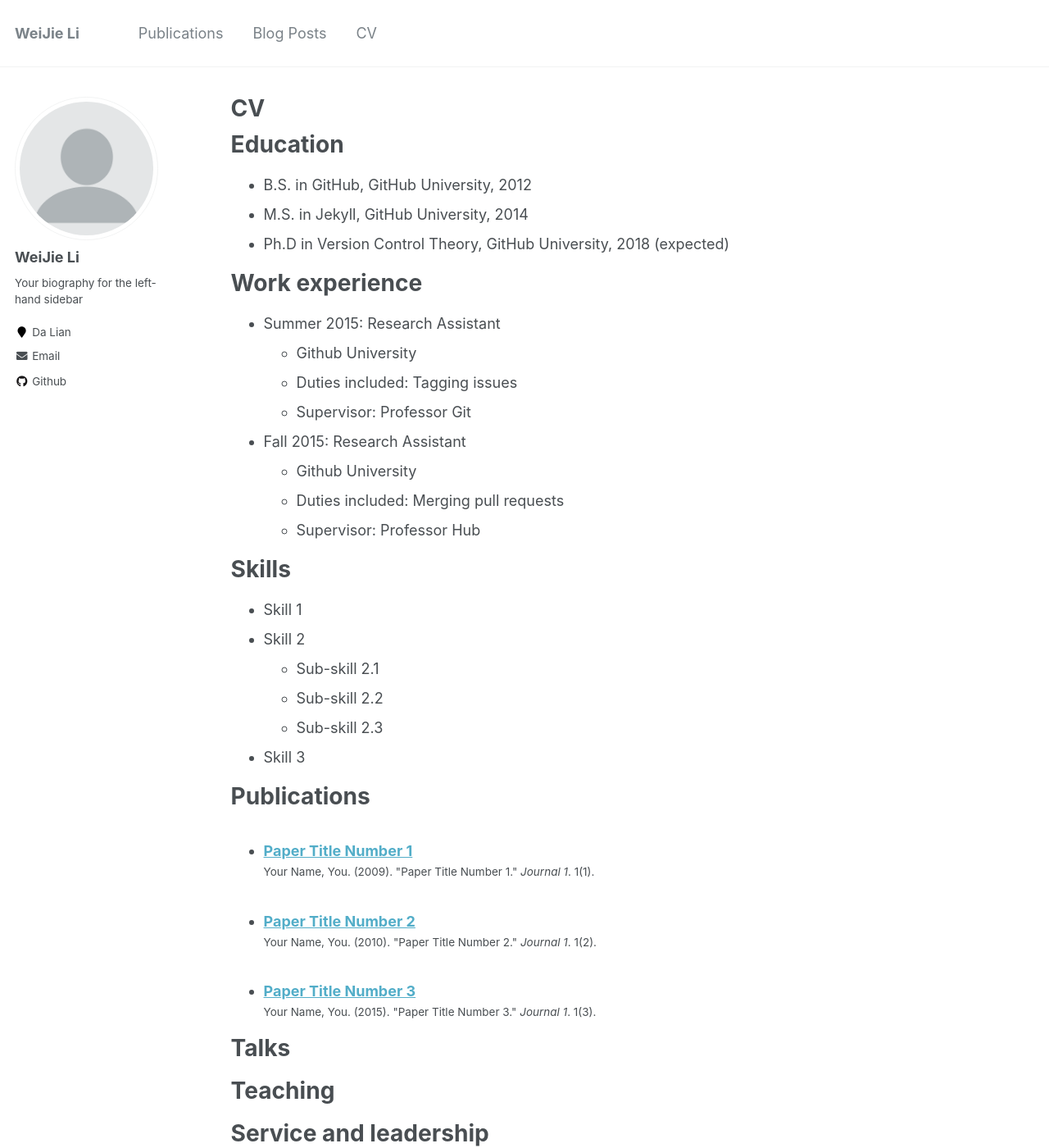
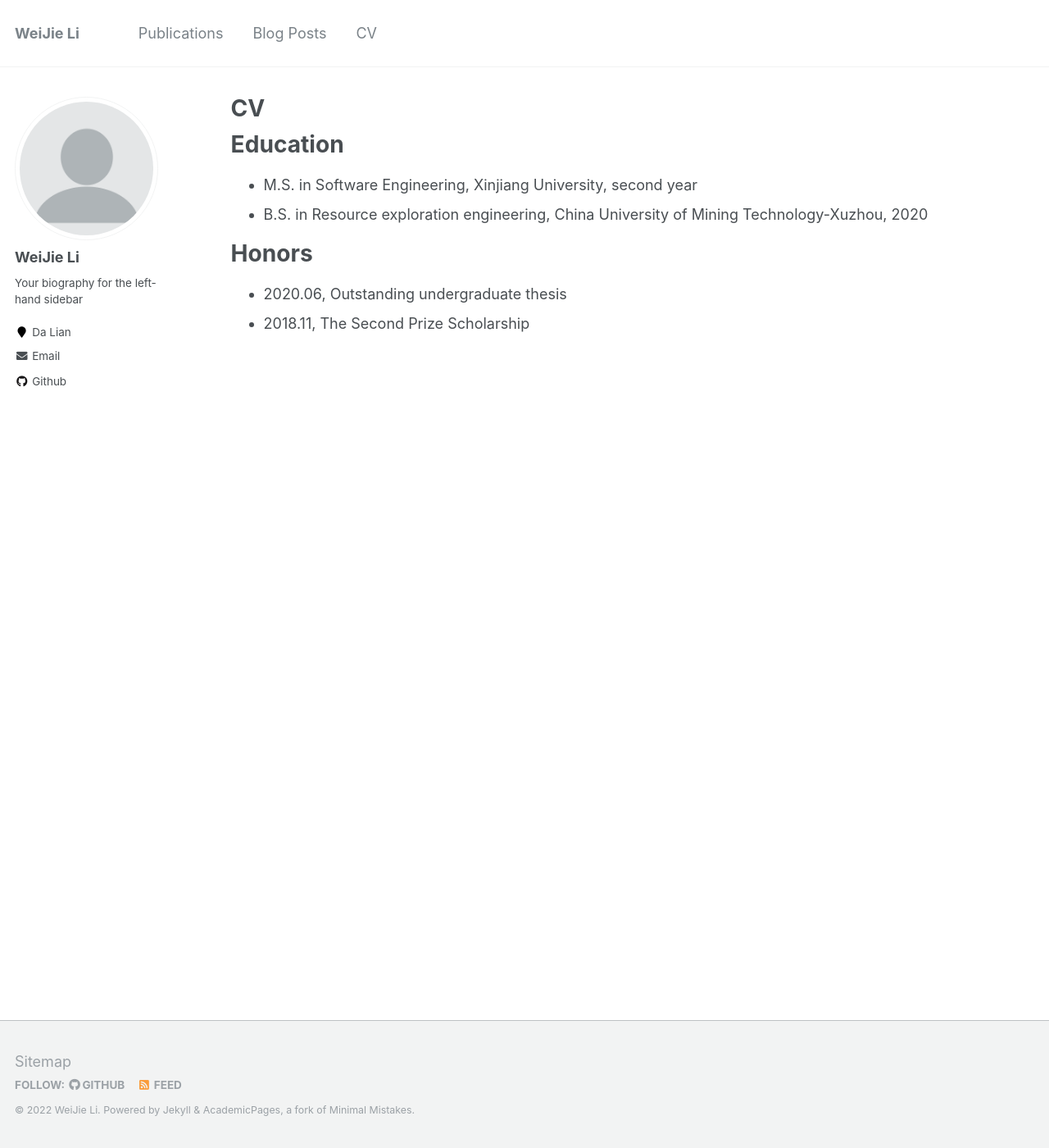
Before and after one commit to SilverBeats/Silverbeats.github.io, a Jekyll site: the page built from _pages/cv.md, in a window 1280 px wide and 1400 px high. Shown: the whole window at 82% size. Built offline with Jekyll 4.4.1, drawn with Linux system fonts in a browser that asks for light colours; some of the changed text lies outside the part shown.

Commit message:
update cv

```diff
--- a/_pages/cv.md
+++ b/_pages/cv.md
@@ -11,49 +11,10 @@ redirect_from:
 
 Education
 ======
-* B.S. in GitHub, GitHub University, 2012
-* M.S. in Jekyll, GitHub University, 2014
-* Ph.D in Version Control Theory, GitHub University, 2018 (expected)
+* M.S. in Software Engineering, Xinjiang University, second year
+* B.S. in Resource exploration engineering, China University of Mining Technology-Xuzhou, 2020
 
-Work experience
-======
-* Summer 2015: Research Assistant
-  * Github University
-  * Duties included: Tagging issues
-  * Supervisor: Professor Git
+# Honors
 
-* Fall 2015: Research Assistant
-  * Github University
-  * Duties included: Merging pull requests
-  * Supervisor: Professor Hub
-
-Skills
-======
-* Skill 1
-* Skill 2
-  * Sub-skill 2.1
-  * Sub-skill 2.2
-  * Sub-skill 2.3
-* Skill 3
-
-Publications
-======
-  <ul>{% for post in site.publications %}
-    {% include archive-single-cv.html %}
-  {% endfor %}</ul>
-
-Talks
-======
-  <ul>{% for post in site.talks %}
-    {% include archive-single-talk-cv.html %}
-  {% endfor %}</ul>
-
-Teaching
-======
-  <ul>{% for post in site.teaching %}
-    {% include archive-single-cv.html %}
-  {% endfor %}</ul>
-
-Service and leadership
-======
-* Currently signed in to 43 different slack teams
+- 2020.06, Outstanding undergraduate thesis
+- 2018.11, The Second Prize Scholarship
```
